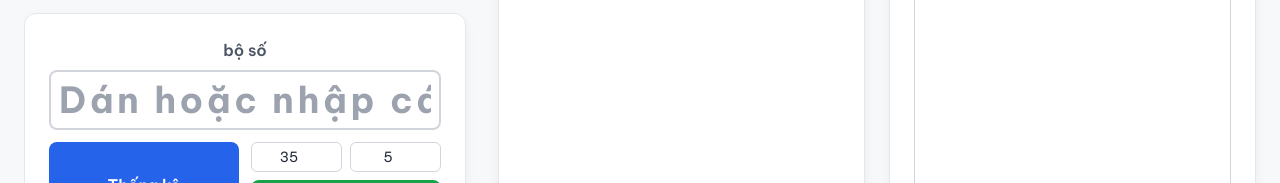
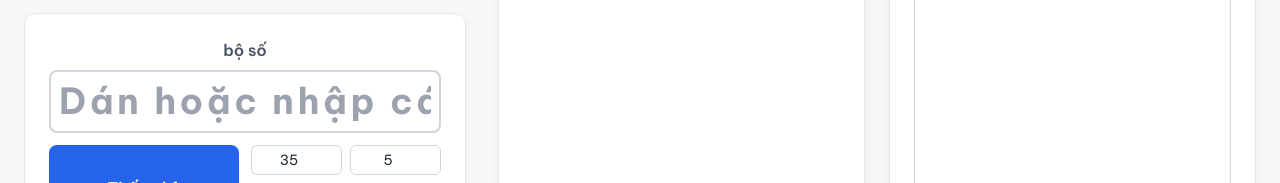
Before and after one commit to Daohoi123/thongke, a plain HTML site: page index.html in a window 1280 px wide. Shown: the part 350-533 px from the top of the page. Drawn offline with nearby package versions, Linux system fonts and the light colour scheme.

Commit message:
Update index.html

```diff
--- a/index.html
+++ b/index.html
@@ -33,12 +33,13 @@
             text-align: center;
             border: 2px solid #d1d5db;
             border-radius: 0.5rem;
-            padding: 0.5rem; /* Adjusted padding */
-            font-size: 2.25rem; /* Reduced font size */
-            line-height: 2.5rem; /* Added line-height for vertical centering */
+            padding: 0.5rem;
+            /* Responsive font size: min 1.5rem, preferred 5vw, max 2.25rem */
+            font-size: clamp(1.5rem, 5vw, 2.25rem);
+            line-height: 1.2; /* Relative line-height for better vertical alignment */
             font-weight: 700;
             color: #1e40af;
-            letter-spacing: 0.1em; /* Spacing between characters */
+            letter-spacing: 0.1em;
             transition: all 0.2s;
         }
         #single-number-input:focus {
```
